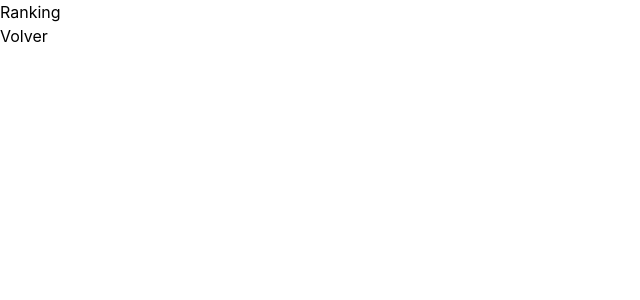
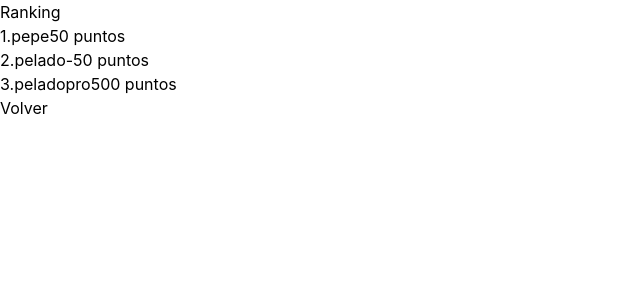
Before and after one commit to VanrougeK/gato-game, a React (Vite) app in the folder gato-cepillao/: page / in a window 1280 px wide. Both pictures are taken after a click on the button "Ver ranking". Shown: the top 300 px of the page, without its empty margins (0-640 px from the left). Built offline with nearby package versions, Linux system fonts and the light colour scheme.

Commit message:
Modified Ranking and skins
En ranking se hizo una prueba de usuarios antes de la db, en los skins se implementara una galeria donde hay mas skins y podran crear skins, se probo el panel de skins que son las skins disponibles del usuario

```diff
--- a/gato-cepillao/src/components/Ranking.jsx
+++ b/gato-cepillao/src/components/Ranking.jsx
@@ -1,7 +1,18 @@
 export default function Ranking ({ onVolver}) {
+    const prueba = [
+        {nombre:"pepe", puntuacion:50},
+        {nombre:"pelado", puntuacion:-50},
+        {nombre:"peladopro", puntuacion:500}
+    ]
     return (
         <div>
-            <p>Ranking</p>
+            <h1>Ranking</h1>
+            {prueba.map((jugador, index) => (
+                <div key={index}>
+                    <span>{index + 1}.{jugador.nombre}</span>
+                    <span>{jugador.puntuacion} puntos</span>
+                </div>
+            ))}
             <button onClick={onVolver}>Volver</button>
         </div>
     )
--- a/gato-cepillao/src/components/SkinPanel.jsx
+++ b/gato-cepillao/src/components/SkinPanel.jsx
@@ -1,7 +1,31 @@
-export default function SkinPanel ({ puntuacion, skinActiva, onChangeSkin, onVolver }) {
+export default function SkinPanel ({ puntuacion, skinActiva, onChangeSkin, onVolver, onGaleria, onSubir }) {
+    const skins = [
+        {id:"default", nombre:"Default", ptsReq:0},
+        {id:"naranja", nombre:"Naranja", ptsReq:0},
+        {id:"negro", nombre:"Negro", ptsReq:100},
+    ]
+
     return (
         <div>
-            <p>Skins</p>
+            <h1>Mis Skins</h1>
+            <p>Tus puntos: {Math.floor(puntuacion)}</p>
+
+            {skins.map(skin => {
+                const desbloq = puntuacion >= skin.ptsReq
+                const activa = skinActiva === skin.id
+
+                return(
+                    <div key={skin.id}>
+                        <img src={`/${skin.id === "default" ? "gato" : `skin_${skin.id}`}_normal.png`} alt={skin.nombre} />
+                        <p>{skin.nombre}</p>
+                        <p>{desbloq ? "Desbloqueado" : `${skin.puntosRequeridos} pts`}</p>
+                        <button onClick={() => desbloq && onChangeSkin(skin.id)} disabled={!desbloq||activa}>{activa ? "Activa" : desbloq ? "Usar" : "Bloqueado"}</button>
+                    </div>
+                )
+            })}
+
+            <button onClick={onGaleria}>Mas Skins</button>
+            <button onClick={onSubir}>Subir mi skin</button>
             <button onClick={onVolver}>Volver</button>
         </div>
     )
```
Also changed, not shown: gato-cepillao/src/components/SkinGaleria.jsx (added), gato-cepillao/src/components/SkinUpload.jsx (added).
